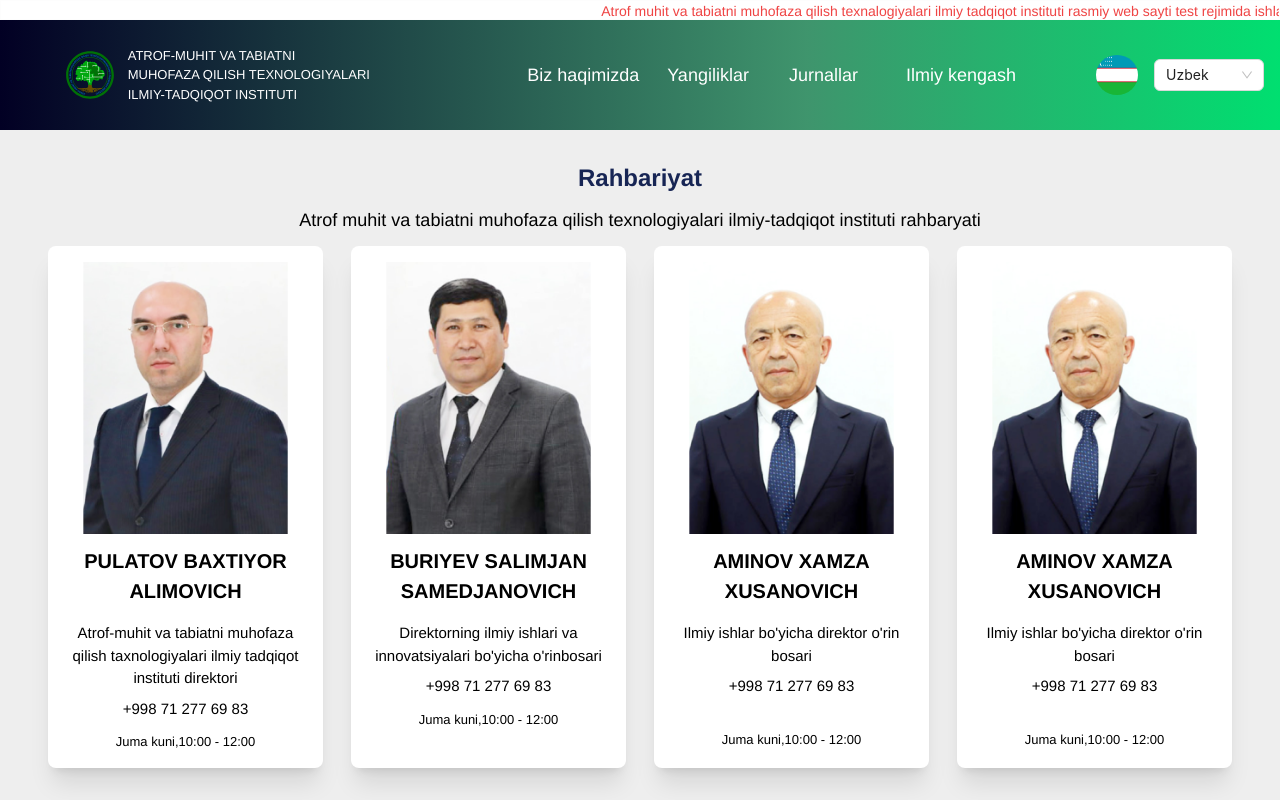
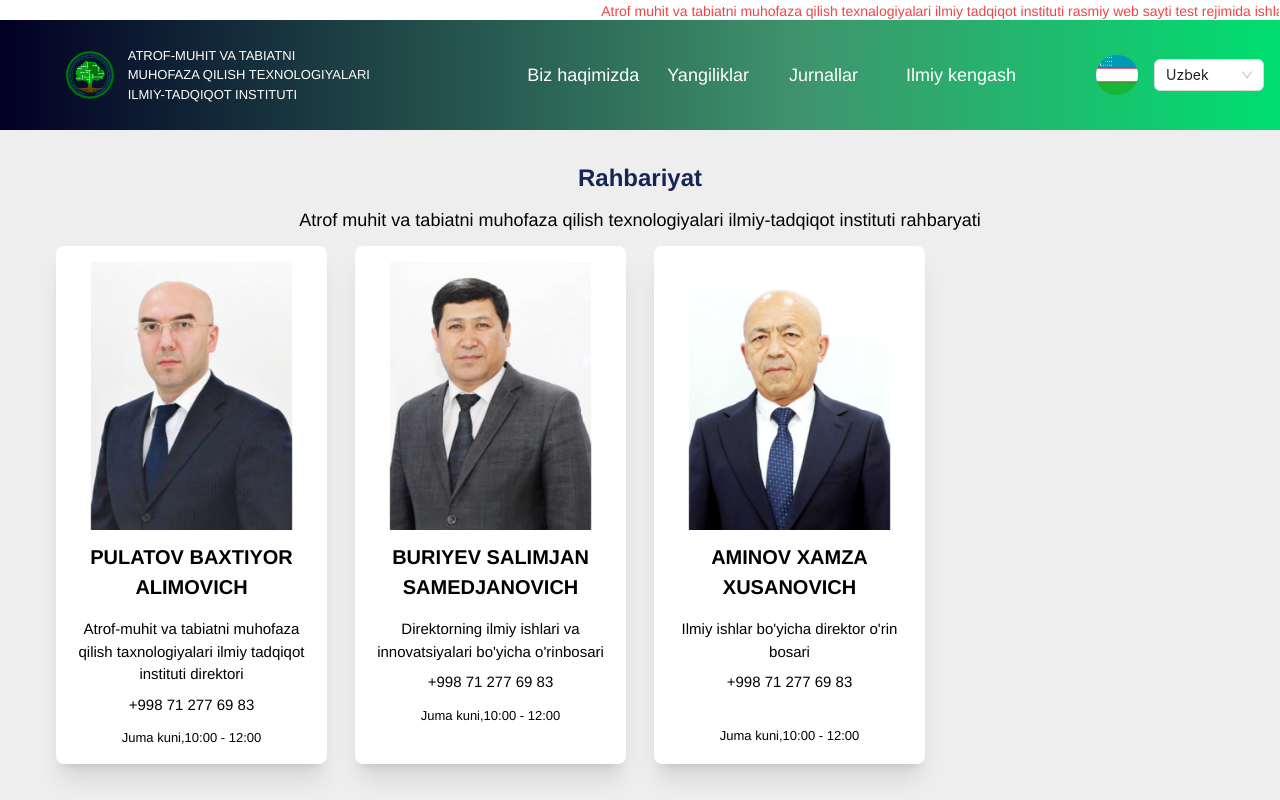
Before and after one commit to sukhrobabdullaev/ecoilm, a React (Create React App) app: page /raxbaryat in a window 1280 px wide. Shown: the top 800 px of the page. Built offline with nearby package versions, Linux system fonts and the light colour scheme.

Commit message:
journalla

```diff
--- a/src/pages/Kutubxona/Kutubxona.jsx
+++ b/src/pages/Kutubxona/Kutubxona.jsx
@@ -1,9 +1,11 @@
-import React from 'react'
+import React from "react";
 
 export default function Kutubxona() {
   return (
-    <div className='container py-40'>
-      <h1 className="text-center text-[40px] font-bold text-green-400">Sahifa tez orada ishga tushadi 😊</h1>
+    <div className="container py-40">
+      <h1 className="text-center text-[40px] font-bold text-green-400">
+        Sahifa tez orada ishga tushadi{" "}
+      </h1>
     </div>
-  )
+  );
 }
--- a/src/pages/Rahbaryat/Rahbaryat.jsx
+++ b/src/pages/Rahbaryat/Rahbaryat.jsx
@@ -10,7 +10,7 @@ export default function Rahbaryat() {
         Atrof muhit va tabiatni muhofaza qilish texnologiyalari ilmiy-tadqiqot
         instituti rahbaryati
       </p>
-      <div className="grid mt-3 gap-7 mb-7 mx-8 px-4 lg:grid-cols-12 md:grid-cols-9 sm:grid-cols-6">
+      <div className="grid mt-3 gap-7 mb-7 px-4 lg:grid-cols-12 md:grid-cols-9 sm:grid-cols-6 md:max-w-[1200px] mx-auto">
         <div className="col-span-3 shadow-xl  mb-4 rounded-lg bg-white">
           <img
             className="mt-4"
@@ -69,25 +69,6 @@ export default function Rahbaryat() {
             Juma kuni,10:00 - 12:00
           </p>
         </div>
-        <div className="col-span-3 shadow-xl mb-4 rounded-lg bg-white">
-          <img
-            className="mt-4"
-            src="./assets/img/JOA 2.1f1b2226ee7ed4326930.png"
-            alt=""
-          />
-          <p className="mt-3  lg:text-[20px] md:text-[17px] sm:text-[17px] text-[15px] text-center px-1 font-semibold">
-            AMINOV XAMZA XUSANOVICH
-          </p>
-          <p className="text-center lg:text-[15px] md:text-[13px] sm:text-[14px] font-[500] mt-4 px-4">
-            Ilmiy ishlar bo'yicha direktor o'rin bosari
-          </p>
-          <p className="text-center lg:text-[15px] md:text-[13px] sm:text-[14px] mt-2">
-            +998 71 277 69 83
-          </p>
-          <p className="text-center md:text-[13px] md:mt-8 lg:mt-8 mb-4 ">
-            Juma kuni,10:00 - 12:00
-          </p>
-        </div>
       </div>
     </div>
   );
```
